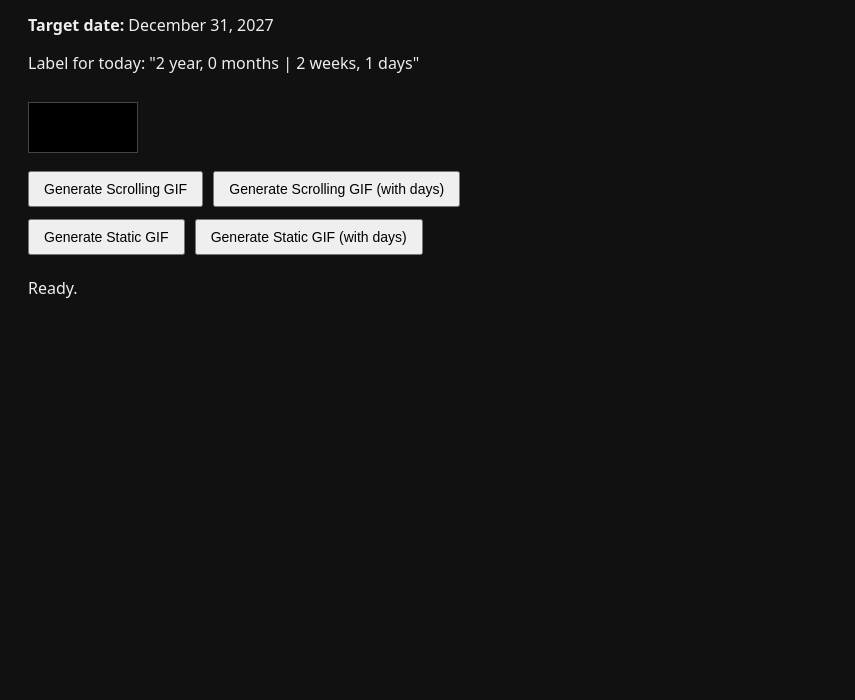
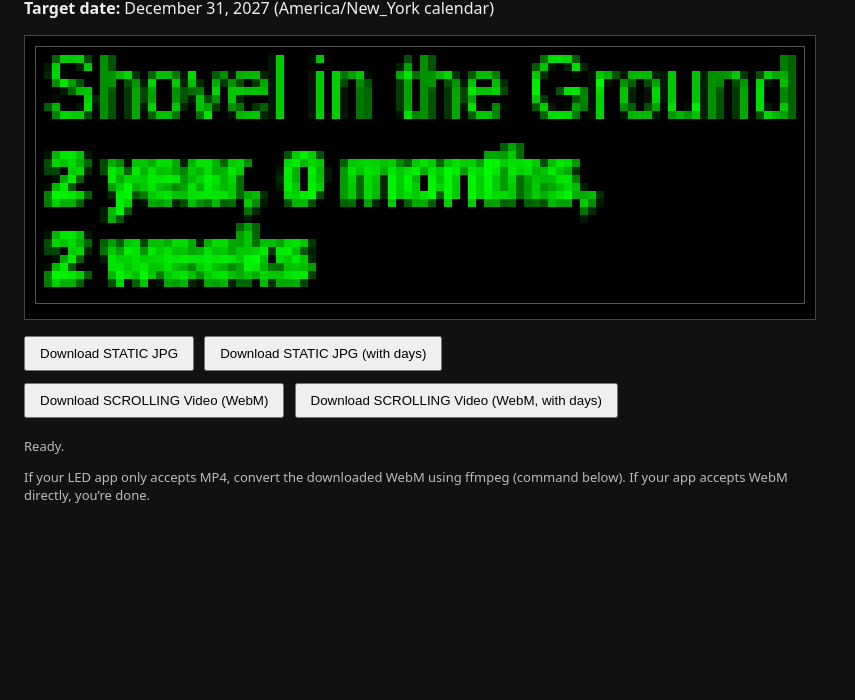
Before and after one commit to yuxx0752/meetmehalfwei-site, a plain HTML site: page penn-countdown.html in a window 1280 px wide. Shown: the part 100-800 px from the top of the page, without its empty margins (0-855 px from the left). Drawn offline with Linux system fonts and the light colour scheme.

Commit message:
Update penn-countdown.html

```diff
--- a/penn-countdown.html
+++ b/penn-countdown.html
@@ -2,213 +2,289 @@
 <html lang="en">
 <head>
 <meta charset="UTF-8" />
-<title>Penn T – Shovel in the Ground Countdown</title>
-
+<title>Penn T Countdown – JPG + Video Export</title>
 <style>
-  body {
-    background: #111;
-    color: #eee;
-    font-family: system-ui, sans-serif;
-    padding: 20px;
-  }
-  button {
-    margin: 6px 6px 6px 0;
-    padding: 8px 14px;
-    font-size: 14px;
-    cursor: pointer;
-  }
-  #preview {
-    margin: 12px 0;
-    border: 1px solid #444;
-    padding: 6px;
-    display: inline-block;
-    background: #000;
-  }
-  canvas {
-    image-rendering: pixelated;
-  }
+  body { background:#111; color:#eee; font-family:system-ui,sans-serif; padding:16px; }
+  #wrap { display:flex; gap:24px; align-items:flex-start; flex-wrap:wrap; }
+  #panel { border:1px solid #444; padding:10px; background:#000; display:inline-block; }
+  #canvas { width: 768px; height: 256px; image-rendering: pixelated; border:1px solid #555; }
+  button { padding:8px 14px; margin:6px 6px 6px 0; cursor:pointer; }
+  .muted { color:#bbb; font-size: 13px; max-width: 780px; }
+  code { background:#222; padding:2px 6px; border-radius:4px; }
 </style>
 </head>
-
 <body>
 
-<h1>Penn T – Shovel in the Ground Countdown GIF</h1>
-<p><b>Target date:</b> December 31, 2027</p>
-<p id="label"></p>
+<h2>Penn T – Shovel in the Ground Countdown</h2>
+<p><b>Target date:</b> December 31, 2027 (America/New_York calendar)</p>
 
-<div id="preview">
-  <canvas id="canvas" width="96" height="32"></canvas>
+<div id="wrap">
+  <div>
+    <div id="panel">
+      <canvas id="canvas" width="96" height="32"></canvas>
+    </div>
+
+    <div style="margin-top:10px;">
+      <button id="btnStaticJpg">Download STATIC JPG</button>
+      <button id="btnStaticJpgDays">Download STATIC JPG (with days)</button>
+      <br/>
+      <button id="btnScrollWebm">Download SCROLLING Video (WebM)</button>
+      <button id="btnScrollWebmDays">Download SCROLLING Video (WebM, with days)</button>
+    </div>
+
+    <p id="status" class="muted">Ready.</p>
+
+    <p class="muted">
+      If your LED app only accepts MP4, convert the downloaded WebM using ffmpeg (command below).
+      If your app accepts WebM directly, you’re done.
+    </p>
+  </div>
 </div>
 
-<br/>
-
-<button onclick="makeScrolling(false)">Generate Scrolling GIF</button>
-<button onclick="makeScrolling(true)">Generate Scrolling GIF (with days)</button><br/>
-<button onclick="makeStatic(false)">Generate Static GIF</button>
-<button onclick="makeStatic(true)">Generate Static GIF (with days)</button>
-
-<p id="status">Ready.</p>
-
-<script src="gif.js"></script>
-
 <script>
-/* ===============================
-   CONSTANTS
-================================ */
-const WIDTH = 96;
-const HEIGHT = 32;
+/* =========================
+   SETTINGS
+========================= */
+const W = 96, H = 32;
 const COLOR = "#00ff00";
 const BG = "#000000";
+const TARGET_NY = { y: 2027, m: 12, d: 31 }; // Dec 31, 2027
 
-/* ===============================
-   TIMEZONE-SAFE DATE MATH
-================================ */
+const canvas = document.getElementById("canvas");
+const ctx = canvas.getContext("2d");
+
+// Layout (tuned for 96x32)
+const X = 1;
+const Y_TOP = 1;
+const Y_MID = 12;
+const Y_BOT = 22;
+
+function status(msg){ document.getElementById("status").textContent = msg; }
+
+/* =========================
+   TIMEZONE-SAFE NY DATE
+   (fixes off-by-one)
+========================= */
 function getNYParts(d = new Date()) {
   const parts = new Intl.DateTimeFormat("en-US", {
     timeZone: "America/New_York",
-    year: "numeric",
-    month: "2-digit",
-    day: "2-digit"
+    year: "numeric", month: "2-digit", day: "2-digit"
   }).formatToParts(d);
-
   const o = {};
   for (const p of parts) o[p.type] = p.value;
-  return { y: +o.year, m: +o.month, d: +o.day };
-}
-
-function nyToUTC(y, m, d) {
-  return Date.UTC(y, m - 1, d);
+  return { y:+o.year, m:+o.month, d:+o.day };
 }
 
 function computeYMWD() {
   const now = getNYParts();
-  const target = { y: 2027, m: 12, d: 31 };
 
-  let years = target.y - now.y;
-  let months = target.m - now.m;
-  let days = target.d - now.d;
+  let years  = TARGET_NY.y - now.y;
+  let months = TARGET_NY.m - now.m;
+  let days   = TARGET_NY.d - now.d;
 
+  // Borrow days from previous month of target
   if (days < 0) {
     months--;
-    days += new Date(Date.UTC(target.y, target.m - 1, 0)).getUTCDate();
+    const prevMonthDays = new Date(Date.UTC(TARGET_NY.y, TARGET_NY.m - 1, 0)).getUTCDate();
+    days += prevMonthDays;
   }
   if (months < 0) {
     years--;
     months += 12;
   }
 
+  // Convert remaining days to weeks + days
   const weeks = Math.floor(days / 7);
-  days -= weeks * 7;
+  days = days - weeks * 7;
 
+  // Clamp if past target
+  if (years < 0 || (years === 0 && months === 0 && weeks === 0 && days === 0)) {
+    return { years:0, months:0, weeks:0, days:0 };
+  }
   return { years, months, weeks, days };
 }
 
-function updateLabel() {
-  const { years, months, weeks, days } = computeYMWD();
-  document.getElementById("label").innerText =
-    `Label for today: "${years} year, ${months} months | ${weeks} weeks${days ? ", " + days + " days" : ""}"`;
-}
-updateLabel();
-
-/* ===============================
-   DRAW HELPERS
-================================ */
-function clear(ctx) {
-  ctx.fillStyle = BG;
-  ctx.fillRect(0, 0, WIDTH, HEIGHT);
+function stamp() {
+  const n = new Date();
+  return `${n.getFullYear()}-${String(n.getMonth()+1).padStart(2,"0")}-${String(n.getDate()).padStart(2,"0")}`;
 }
 
-function drawText(ctx, text, x, y, size) {
+/* =========================
+   DRAW HELPERS
+========================= */
+function clear() {
+  ctx.fillStyle = BG;
+  ctx.fillRect(0,0,W,H);
   ctx.fillStyle = COLOR;
-  ctx.font = `${size}px Arial`;
   ctx.textBaseline = "top";
-  ctx.fillText(text, x, y);
 }
 
-/* ===============================
-   STATIC GIF
-================================ */
-function makeStatic(withDays) {
-  const { years, months, weeks, days } = computeYMWD();
-  const canvas = document.getElementById("canvas");
-  const ctx = canvas.getContext("2d");
-
-  clear(ctx);
-
-  drawText(ctx, "Shovel in the Ground", 2, 1, 10);
-  drawText(ctx, `${years} year, ${months} months,`, 2, 13, 9);
-
-  const third = withDays
-    ? `${weeks} weeks, ${days} days`
-    : `${weeks} weeks`;
-
-  drawText(ctx, third, 2, 23, 9);
-
-  saveGIF([canvas], "static", withDays);
+function fitFont(text, maxWidth, sizes) {
+  for (const s of sizes) {
+    ctx.font = `${s}px Arial`;
+    if (ctx.measureText(text).width <= maxWidth) return s;
+  }
+  return sizes[sizes.length-1];
 }
 
-/* ===============================
-   SCROLLING GIF
-================================ */
-function makeScrolling(withDays) {
+// “micro-bold” = +1px width and +1px height without blowing up
+function microBold(text, x, y) {
+  ctx.fillText(text, x, y);
+  ctx.fillText(text, x+1, y);   // +1 wider
+  ctx.fillText(text, x, y+1);   // +1 taller
+}
+
+function drawStatic(withDays) {
+  const { years, months, weeks, days } = computeYMWD();
+
+  const top = "Shovel in the Ground"; // no ellipsis
+  const line2 = `${years} year, ${months} months,`; // comma after months
+  const line3 = withDays ? `${weeks} weeks, ${days} days` : `${weeks} weeks`;
+
+  clear();
+
+  // Top line slightly larger
+  const topSize = fitFont(top, W-2, [10,9,8]);
+  ctx.font = `${topSize}px Arial`;
+  ctx.fillText(top, X, Y_TOP);
+
+  // Bottom two lines: same size, micro-bold for readability
+  const s2 = fitFont(line2, W-2, [9,8]);
+  ctx.font = `${s2}px Arial`;
+  microBold(line2, X, Y_MID);
+
+  const s3 = fitFont(line3, W-2, [9,8]);
+  ctx.font = `${s3}px Arial`;
+  microBold(line3, X, Y_BOT);
+}
+
+function drawScrollingFrame(withDays, scrollX) {
+  const { years, months, weeks, days } = computeYMWD();
+
+  const top = "Shovel in the Ground";
+  const bottom = withDays
+    ? `${years} year, ${months} months, ${weeks} weeks, ${days} days`
+    : `${years} year, ${months} months, ${weeks} weeks`;
+
+  clear();
+
+  // Header
+  const topSize = fitFont(top, W-2, [10,9,8]);
+  ctx.font = `${topSize}px Arial`;
+  ctx.fillText(top, X, Y_TOP);
+
+  // Scrolling line
+  const botSize = fitFont(bottom, 9999, [9]); // keep consistent
+  ctx.font = `${botSize}px Arial`;
+  ctx.fillText(bottom, scrollX, 16);
+}
+
+/* =========================
+   DOWNLOAD: JPG
+========================= */
+async function downloadJpg(withDays) {
+  drawStatic(withDays);
+
+  // Note: JPG on tiny pixel art can blur a bit; if you want sharper, switch to PNG.
+  const blob = await new Promise(res => canvas.toBlob(res, "image/jpeg", 0.95));
+  const name = `penn_static_${withDays ? "with_days_" : ""}${stamp()}.jpg`;
+
+  const url = URL.createObjectURL(blob);
+  const a = document.createElement("a");
+  a.href = url;
+  a.download = name;
+  document.body.appendChild(a);
+  a.click();
+  a.remove();
+  URL.revokeObjectURL(url);
+
+  status(`Saved ${name}`);
+}
+
+/* =========================
+   DOWNLOAD: VIDEO (WebM)
+   (Record canvas frames)
+========================= */
+async function downloadWebm(withDays) {
+  status("Recording video…");
+
+  // Build scroll text width estimate (safe + simple)
   const { years, months, weeks, days } = computeYMWD();
   const bottom = withDays
     ? `${years} year, ${months} months, ${weeks} weeks, ${days} days`
     : `${years} year, ${months} months, ${weeks} weeks`;
+  ctx.font = "9px Arial";
+  const textW = Math.ceil(ctx.measureText(bottom).width);
 
-  const frames = [];
-  const tmp = document.createElement("canvas");
-  tmp.width = WIDTH;
-  tmp.height = HEIGHT;
-  const tctx = tmp.getContext("2d");
+  const fps = 10;
+  const step = 2;           // scroll speed per frame
+  const startX = W;
+  const endX = -textW;
 
-  const textWidth = bottom.length * 6;
-  for (let x = WIDTH; x > -textWidth; x -= 2) {
-    clear(tctx);
-    drawText(tctx, "Shovel in the Ground", 2, 1, 10);
-    drawText(tctx, bottom, x, 16, 9);
+  // Duration frames
+  const frames = Math.max(1, Math.ceil((startX - endX) / step));
+  const durationMs = Math.ceil((frames / fps) * 1000);
 
-    const frame = document.createElement("canvas");
-    frame.width = WIDTH;
-    frame.height = HEIGHT;
-    frame.getContext("2d").drawImage(tmp, 0, 0);
-    frames.push(frame);
+  // Record the canvas stream
+  const stream = canvas.captureStream(fps);
+  let mime = "video/webm;codecs=vp9";
+  if (!MediaRecorder.isTypeSupported(mime)) mime = "video/webm;codecs=vp8";
+  if (!MediaRecorder.isTypeSupported(mime)) mime = "video/webm";
+
+  const rec = new MediaRecorder(stream, { mimeType: mime });
+  const chunks = [];
+  rec.ondataavailable = e => { if (e.data && e.data.size) chunks.push(e.data); };
+
+  // Animate while recording
+  let x = startX;
+  let frameCount = 0;
+
+  function tick() {
+    drawScrollingFrame(withDays, x);
+    x -= step;
+    frameCount++;
+    if (frameCount >= frames) return;
+    setTimeout(tick, Math.round(1000 / fps));
   }
 
-  saveGIF(frames, "scrolling", withDays);
+  rec.start();
+  tick();
+
+  await new Promise(res => setTimeout(res, durationMs + 150));
+  rec.stop();
+
+  await new Promise(res => rec.onstop = res);
+
+  const blob = new Blob(chunks, { type: mime });
+  const name = `penn_scrolling_${withDays ? "with_days_" : ""}${stamp()}.webm`;
+
+  const url = URL.createObjectURL(blob);
+  const a = document.createElement("a");
+  a.href = url;
+  a.download = name;
+  document.body.appendChild(a);
+  a.click();
+  a.remove();
+  URL.revokeObjectURL(url);
+
+  status(`Saved ${name}`);
 }
 
-/* ===============================
-   GIF EXPORT
-================================ */
-function saveGIF(frames, mode, withDays) {
-  const gif = new GIF({
-    workers: 2,
-    quality: 10,
-    width: WIDTH,
-    height: HEIGHT,
-    workerScript: "gif.worker.js"
-  });
+/* =========================
+   Wire up buttons
+========================= */
+document.getElementById("btnStaticJpg").addEventListener("click", () => downloadJpg(false));
+document.getElementById("btnStaticJpgDays").addEventListener("click", () => downloadJpg(true));
+document.getElementById("btnScrollWebm").addEventListener("click", () => downloadWebm(false));
+document.getElementById("btnScrollWebmDays").addEventListener("click", () => downloadWebm(true));
 
-  frames.forEach(c => gif.addFrame(c, { delay: 120 }));
-
-  gif.on("finished", blob => {
-    const today = new Date().toISOString().slice(0,10);
-    const tag = withDays ? "with_days" : "no_days";
-    const name = `penn_${mode}_${tag}_${today}.gif`;
-
-    const a = document.createElement("a");
-    a.href = URL.createObjectURL(blob);
-    a.download = name;
-    a.click();
-
-    document.getElementById("status").innerText =
-      `Done. Saved ${name}`;
-  });
-
-  gif.render();
-}
+// Initial preview
+drawStatic(false);
 </script>
 
+<!--
+MP4 conversion (if needed):
+ffmpeg -i penn_scrolling_with_days_YYYY-MM-DD.webm -vf "scale=iw:ih:flags=neighbor" -c:v libx264 -pix_fmt yuv420p -movflags +faststart penn_scrolling_with_days_YYYY-MM-DD.mp4
+-->
 </body>
 </html>
```
